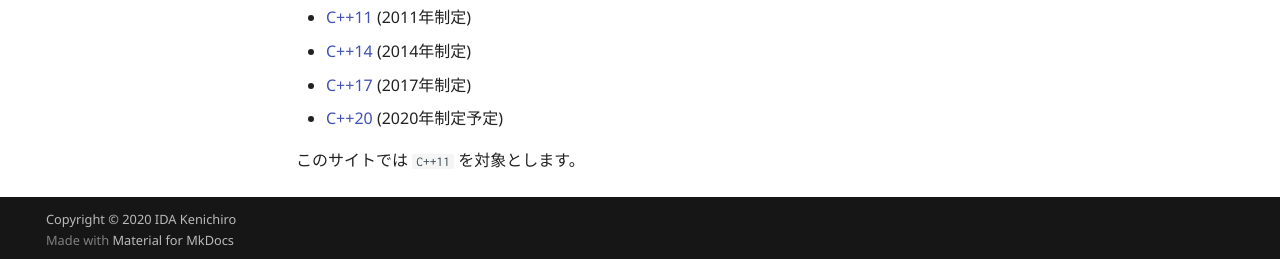
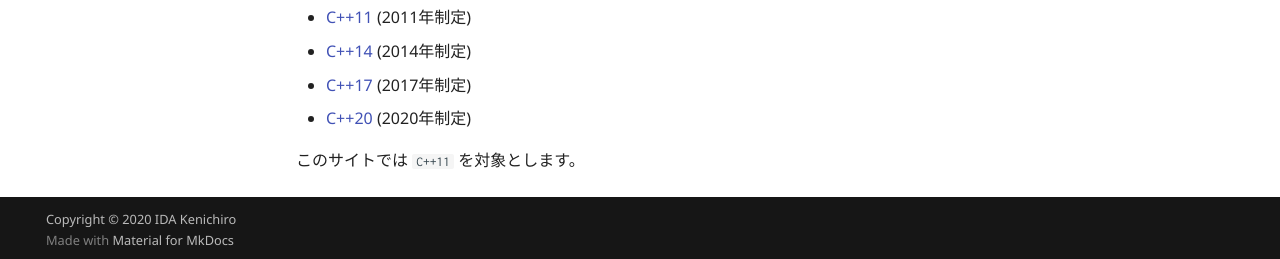
Before and after one commit to rinatz/cpp-book, an MkDocs documentation site: the page built from docs/index.md, in a window 1280 px wide and 900 px high, scrolled down 638 px. Shown: the part 638-897 px from the top of the window. Built offline with MkDocs 1.6.1 and Material for MkDocs 9.7.7, drawn with Linux system fonts in a browser that asks for light colours; comment, search, counter and statistics services are not loaded.

Commit message:
fix: C++20 was publishd

```diff
--- a/docs/index.md
+++ b/docs/index.md
@@ -39,7 +39,7 @@ C++ には主に次のような特徴があります。
 * [C++11] (2011年制定)
 * [C++14] (2014年制定)
 * [C++17] (2017年制定)
-* [C++20] (2020年制定予定)
+* [C++20] (2020年制定)
 
 このサイトでは `C++11` を対象とします。
 
```
